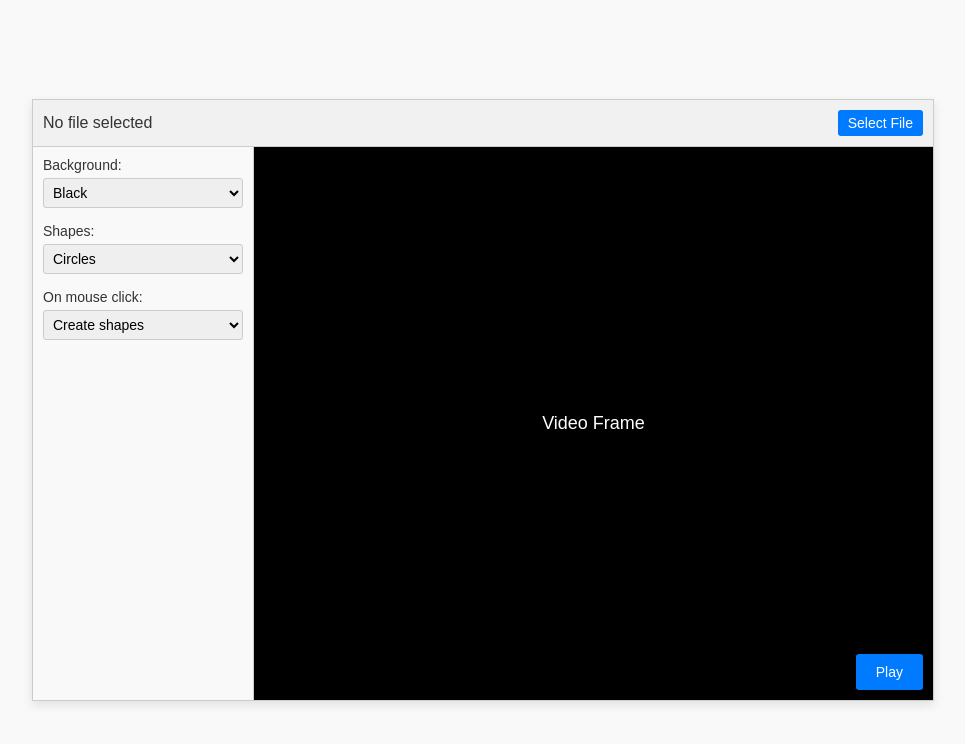
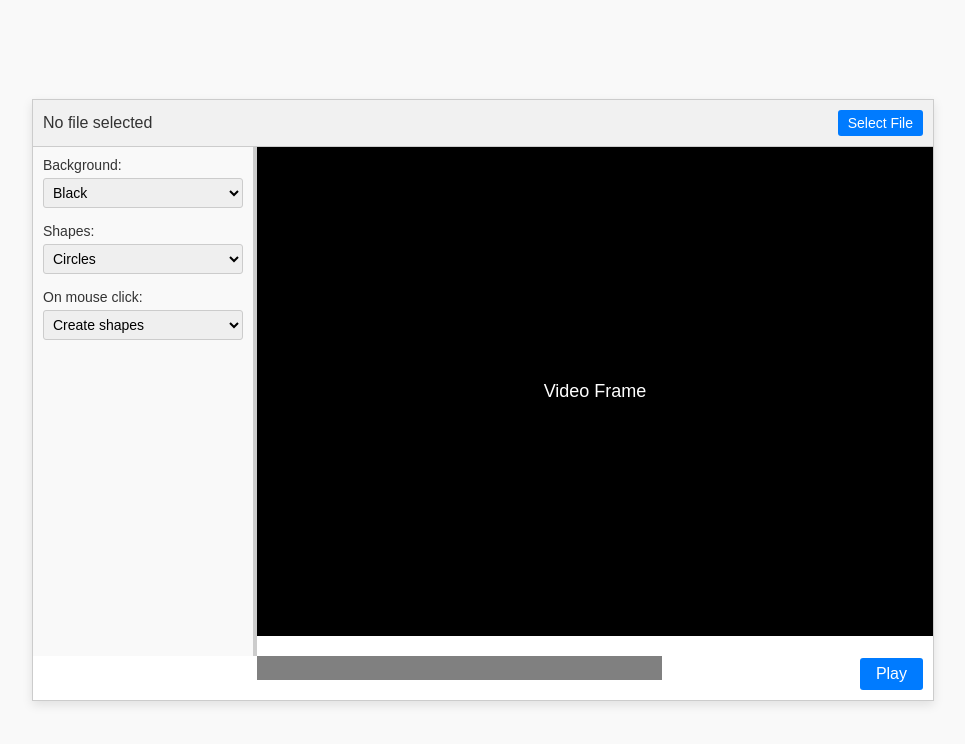
Before and after one commit to MoFrei98/AIMusicVisualizer, a Flask app: page / in a window 1280 px wide. Shown: the top 744 px of the page, without its empty margins (157-1122 px from the left). Run offline with Flask 3, Linux system fonts and the light colour scheme; data that the repository does not hold is empty.

Commit message:
change style

```diff
--- a/server.py
+++ b/server.py
@@ -1,15 +1,20 @@
-from flask import Flask, request, send_file, render_template
+from flask import Flask, request, Response, send_file, render_template
 from flask_cors import CORS
 from moviepy import *
 import librosa
 import numpy as np
 import json
+import time
 from music_motion.music_motion import MusicMotion
 
 app = Flask(__name__, template_folder="templates")
 CORS(app)
 
 ai = MusicMotion()
+progress = 0
+def progress_callback(current, total):
+    global progress
+    progress = int((current / total) * 100)
 
 # frontend
 @app.route('/')
@@ -17,17 +22,31 @@ def index():
     return render_template("index.html")
 
 # backend
+@app.route('/progress')
+def progress_route():
+    def generate():
+        global progress
+        while progress <= 100:
+            yield f"data: {progress}\n\n"
+            time.sleep(0.5)
+    return Response(generate(), mimetype='text/event-stream')
+
+
 @app.route('/generate-video', methods=['POST'])
 def generate_video_route():
+    global progress
+    progress = 0
     audio_file = request.files['audio']
     settings_raw = request.form.get('settings', '{}')
     settings = json.loads(settings_raw)
 
-    audio_path = "temp_audio.mp3"
+    audio_path = "tmp_audio.mp3"
     output_path = "gen/generated_video.mp4"
 
     audio_file.save(audio_path)
-    ai.generate_video(audio_path, output_path, settings)
+    ai.generate_video(audio_path, output_path, settings, progress_callback)
+
+    progress = 100
 
     return send_file(output_path, mimetype="video/mp4")
 
--- a/static/script.js
+++ b/static/script.js
@@ -1,5 +1,21 @@
 let selectedFile = null; // Globale Variable für die ausgewählte Datei
 let audio = null; // Globale Variable für das Audio-Objekt
+
+const progressBar = document.getElementById("progress-bar");
+const eventSource = new EventSource("http://localhost:5000/progress");
+eventSource.onmessage = function (event) {
+    const progress = parseInt(event.data);
+    progressBar.value = progress;
+    if (progress === 0 || progress === 100) {
+        progressBar.classList.add("hidden");
+    } else {
+        progressBar.classList.remove("hidden");
+    }
+};
+eventSource.onerror = function (error) {
+    console.error("SSE connection error:", error);
+    eventSource.close(); // Optional: stop trying if failed
+};
 
 function getSettings() {
     return {
--- a/static/style.css
+++ b/static/style.css
@@ -53,10 +53,14 @@ body {
 }
 
 .settings {
+    display: flex;
+    flex-direction: column;
+
     width: 200px;
+    height: 100%;
     padding: 10px;
     background: #f9f9f9;
-    border-right: 1px solid #ccc;
+    border-right: 0.25rem solid #ccc;
 }
 
 .settings label {
@@ -102,6 +106,36 @@ body {
     border-radius: 3px;
 }
 
+.lower-bar {
+    display: flex;
+    flex-direction: row;
+    align-items: center;
+    gap: 1rem;
+
+    width: 100%;
+    height: 4rem; /* smaller, unless you want it really big */
+    padding: 0 1rem;
+}
+
+#progress-bar {
+    width: 45%;
+    height: 1.5rem;
+    appearance: none;
+
+    margin-left: 13rem;
+}
+
+#progress-bar.hidden {
+    display: none;
+}
+
+.play-pause {
+    height: 2rem;
+    padding: 0 1rem;
+    font-size: 1rem;
+    cursor: pointer;
+}
+
 .play-pause:hover {
     background: #0056b3;
 }
--- a/templates/index.html
+++ b/templates/index.html
@@ -39,7 +39,10 @@
                     <div class="video-placeholder">Video Frame</div>
                 </div>
             </div>
-            <button class="play-pause" onclick="playPause()">Play</button>
+            <section class="lower-bar">
+                <progress id="progress-bar" value="0" max="100"></progress>
+                <button class="play-pause" onclick="playPause()">Play</button>
+            </section>
         </div>
         <script src="../static/script.js"></script>
     </body>
```
Also changed, not shown: music_motion/music_motion.py (+11 -3 lines).
